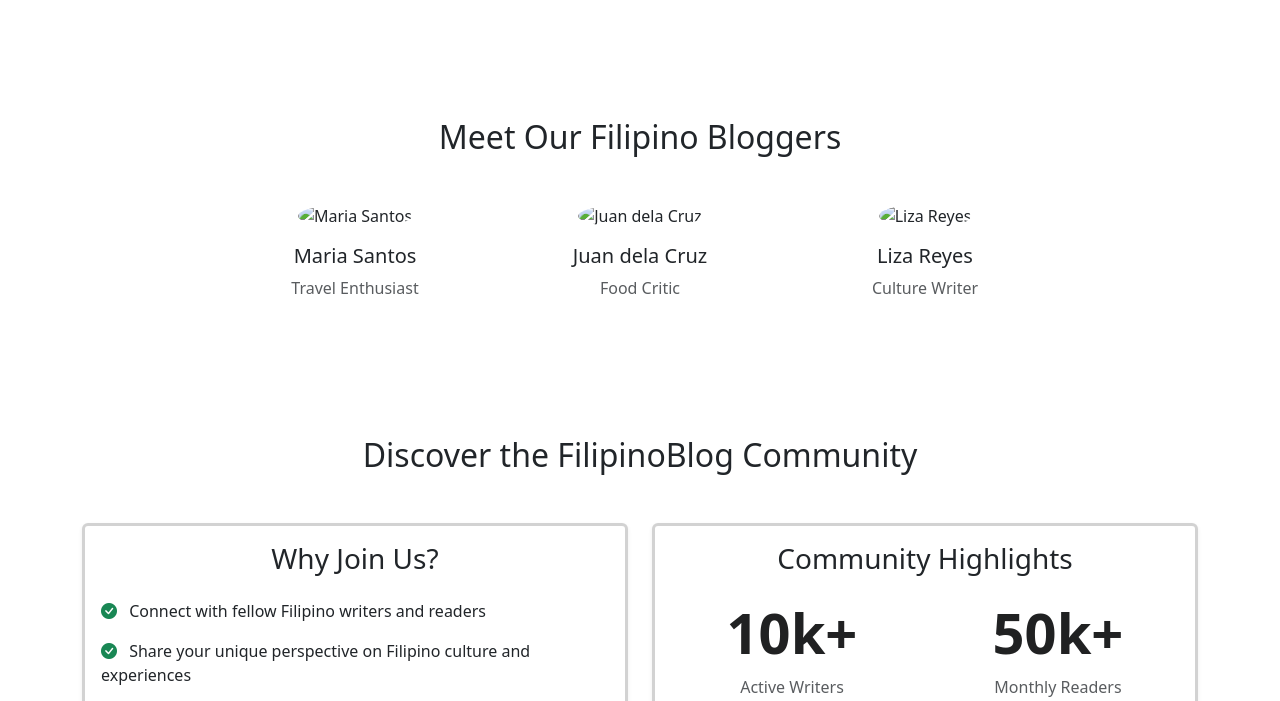
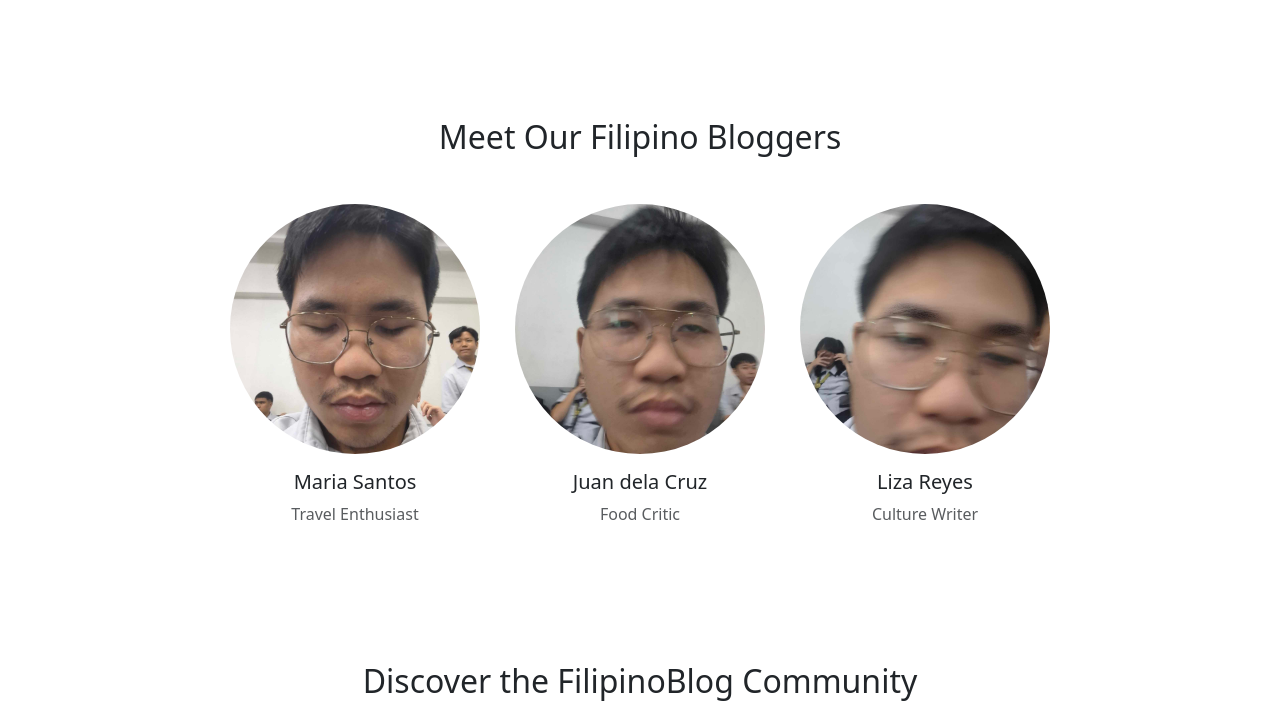
Before and after one commit to NOTMORSE-PROG/Filipino-Blog, a PHP site: page / in a window 1280 px wide. Shown: the part 1035-1736 px from the top of the page. Run offline with PHP 8.4, Linux system fonts and the light colour scheme; some libraries are stand-ins or nearby versions.

Commit message:
fixed links

```diff
--- a/index.css
+++ b/index.css
@@ -70,3 +70,9 @@ body {
   color: var(--bs-primary);
   border-bottom: 2px solid var(--bs-primary);
 }
+
+.img-size {
+  width: 250px;
+  height: 250px;
+  object-fit: cover;
+}
--- a/index.html
+++ b/index.html
@@ -144,27 +144,27 @@
         <div class="row justify-content-center">
           <div class="col-md-3 col-sm-6 text-center mb-4">
             <img
-              src="https://via.placeholder.com/150"
+              src="glazy.jpg"
               alt="Maria Santos"
-              class="rounded-circle mb-3"
+              class="rounded-circle mb-3 img-size"
             />
             <h5>Maria Santos</h5>
             <p class="text-muted">Travel Enthusiast</p>
           </div>
           <div class="col-md-3 col-sm-6 text-center mb-4">
             <img
-              src="https://via.placeholder.com/150"
+              src="glazy2.jpg"
               alt="Juan dela Cruz"
-              class="rounded-circle mb-3"
+              class="rounded-circle mb-3 img-size"
             />
             <h5>Juan dela Cruz</h5>
             <p class="text-muted">Food Critic</p>
           </div>
           <div class="col-md-3 col-sm-6 text-center mb-4">
             <img
-              src="https://via.placeholder.com/150"
+              src="glazy3.jpg"
               alt="Liza Reyes"
-              class="rounded-circle mb-3"
+              class="rounded-circle mb-3 img-size"
             />
             <h5>Liza Reyes</h5>
             <p class="text-muted">Culture Writer</p>
@@ -172,6 +172,7 @@
         </div>
       </div>
     </section>
+
 
     <section class="py-5">
       <div class="container">
@@ -238,7 +239,7 @@
           </div>
         </div>
         <div class="text-center mt-4">
-          <a href="#" class="btn btn-filipino btn-lg"
+          <a href="login.html" class="btn btn-filipino btn-lg"
             >Join FilipinoBlog Today</a
           >
         </div>
```
Also changed, not shown: glazy.jpg (added), glazy2.jpg (added), glazy3.jpg (added).
